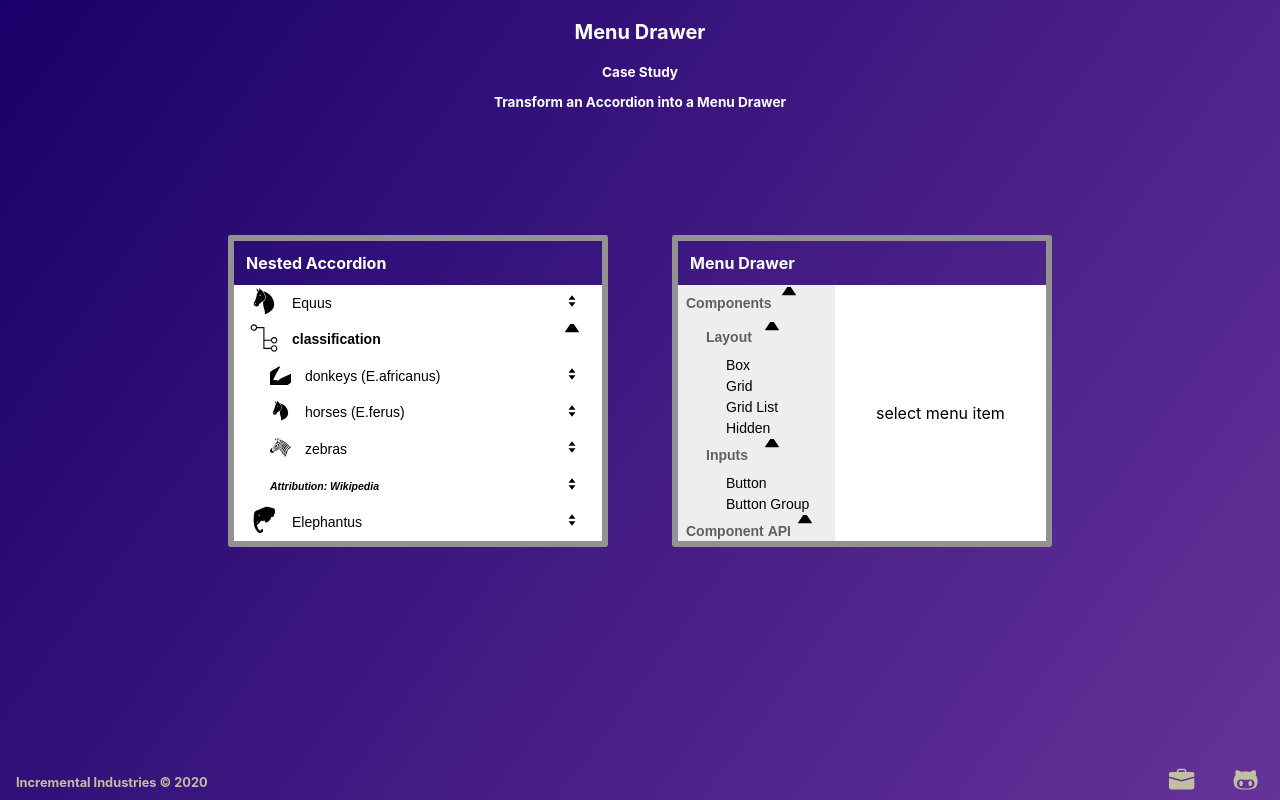
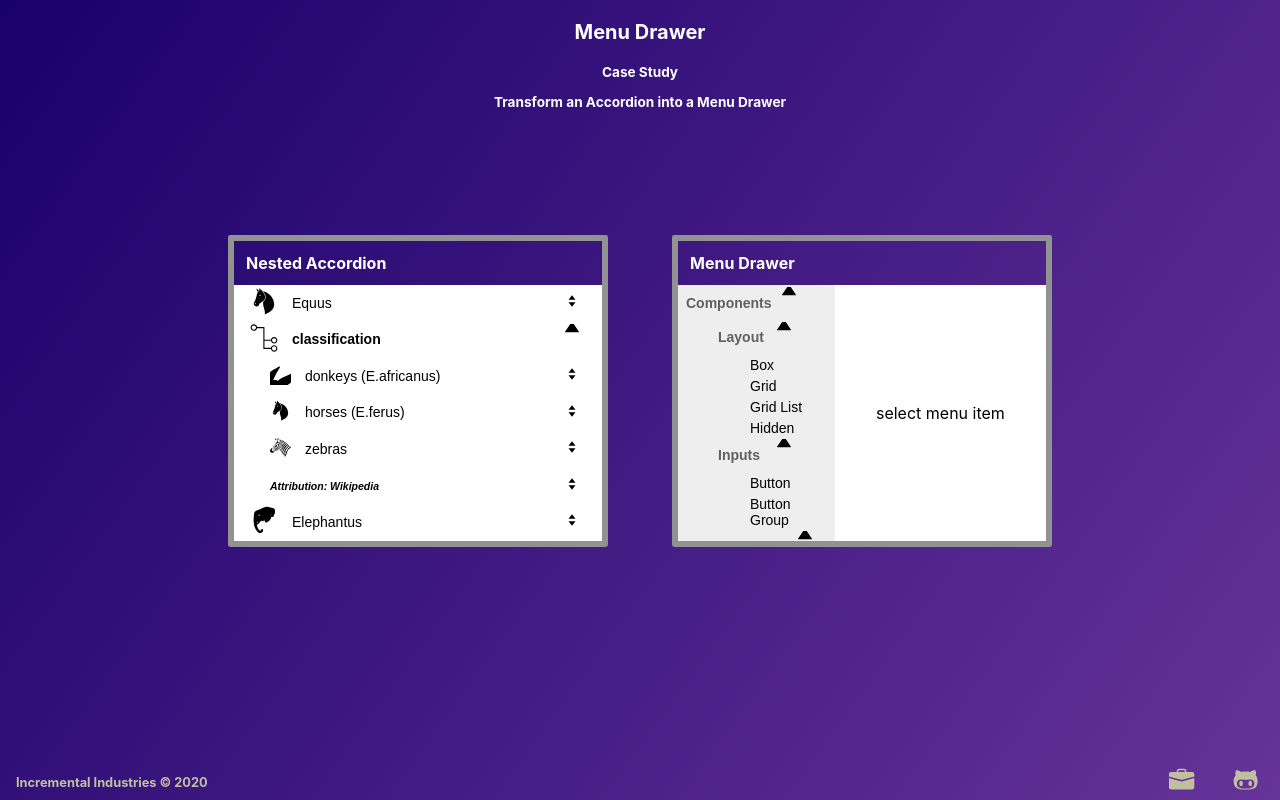
Before and after one commit to zenglenn42/menu-drawer, a React (Create React App) app: page / in a window 1280 px wide. Built offline with nearby package versions, Linux system fonts and the light colour scheme.

Commit message:
feat: allow routable components to receive props from <Link> components

```diff
--- a/src/components/MenuDrawer/MenuDrawer.js
+++ b/src/components/MenuDrawer/MenuDrawer.js
@@ -6,8 +6,8 @@ import { ReactComponent as ArrowupIcon } from '../../api/svg/ArrowUp.svg'
 import { useAccordion } from '../Accordion/useAccordion'
 import {
   isVisible,
-  AccordionButton,
-  AccordionItem
+  AccordionButton
+  // AccordionItem
 } from '../NestedAccordion/NestedAccordion'
 import { Link } from 'react-router-dom'
 
@@ -97,8 +97,9 @@ function createMenuButton(
 
   }
 
+  const _route = route || focalRoute || '/'
   return (
-    <Link to={route || focalRoute || '/'}>
+    <Link to={{pathname: _route, state: { fromMenuClick: true }}} >
       <AccordionButton isOpen={isOpen} onClick={() => clickHandler(index)}>
         <div
           style={{
@@ -127,6 +128,19 @@ function createMenuButton(
   )
 }
 
+const AccordionItem = (props) => {
+  const style = {
+    display: 'grid',
+    gridTemplate: 'auto auto',
+    gridGap: 4,
+    gridAutoFlow: (props.direction) === 'horizontal' ? 'column' : 'row',
+    paddingLeft: `${props.indent * 2}em`
+  }
+  return (
+    <div id={props.focalId} style={style}>{props.children}</div>
+  )
+}
+
 function createMenuItem(index, item, action, focalParents = []) {
   const { depth, icon, route, title, subtitle = ''} = item
   const { allItems, expandedItems, focalIndex, setFocalIndex, toggleExpander } = action
@@ -140,6 +154,7 @@ function createMenuItem(index, item, action, focalParents = []) {
         key={`${depth}_${title}_${index}`}
         direction="vertical"
         indent={depth}
+        focalId={index === focalIndex ? "focalId" : null}
       >
         {createMenuButton(
           clickHandler,
@@ -354,4 +369,5 @@ export {
   menuLayoutReducer,
   menuExpansionReducer,
   expandToDepth,
-      useMenuDrawer }
+  useMenuDrawer
+}
--- a/src/components/MenuDrawerApp/Content.js
+++ b/src/components/MenuDrawerApp/Content.js
@@ -1,17 +1,22 @@
 import React, { useEffect, useCallback } from 'react'
-import { useParams } from 'react-router-dom'
+import { useParams, useLocation } from 'react-router-dom'
 
 export const Content = (props) => {
-    const { className, setFocalIndex = () => {} } = props
+    const { className, setFocalIndex = () => {}} = props
     const memoizedSetFocalIndex = useCallback(setFocalIndex)
+
     const { route = '/' } = useParams()
     const text = route === ("/") ? 'select menu item' : `route = /${route}`
 
+    // How did we get here? From url or menu click?
+    const location = useLocation()
+    const { state: fromMenuClick = false } = location
+
     useEffect(()=> {
-        if (route) {
+        if (!fromMenuClick) {
             memoizedSetFocalIndex(`/${route}`)
         }
-    }, [route, memoizedSetFocalIndex])
+    }, [route, memoizedSetFocalIndex, fromMenuClick])
 
     return (<div className={className}>{text}</div>)
 }
```
Lines whose indentation alone changed are shown as unchanged.
